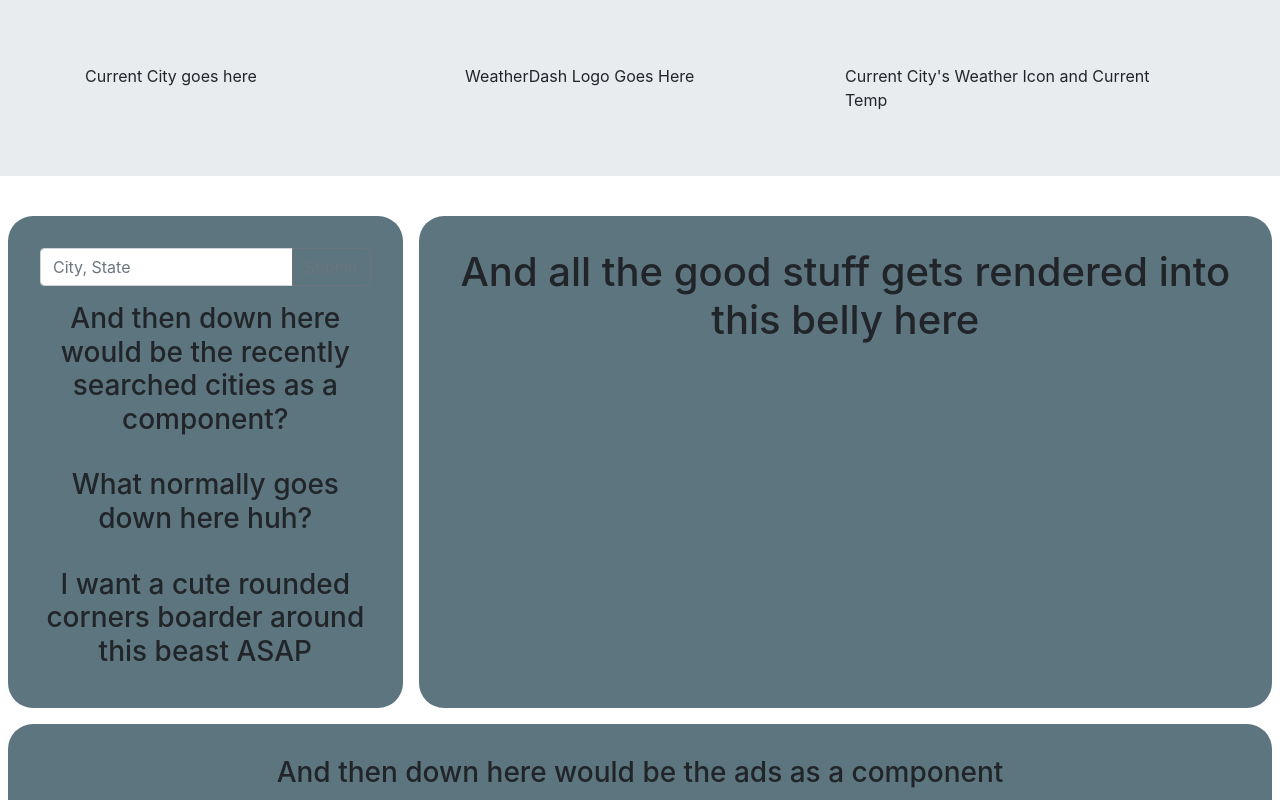
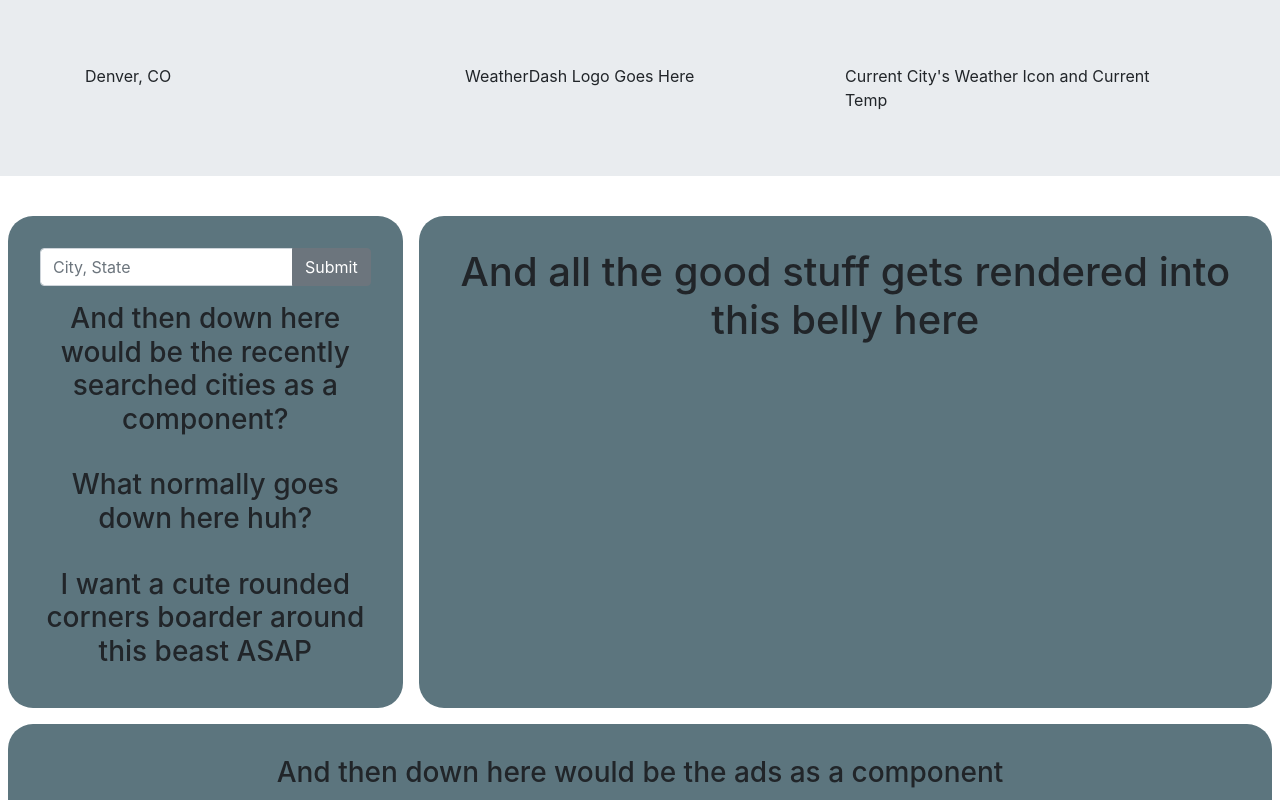
Before and after one commit to missjody/Weather-Dashboard-in-React, a React (Create React App) app: page / in a window 1280 px wide. Shown: the top 800 px of the page. Built offline with nearby package versions, Linux system fonts and the light colour scheme; no server answers.

Commit message:
current city automatically populates with value that state is set to

```diff
--- a/src/components/Header/Header.js
+++ b/src/components/Header/Header.js
@@ -17,13 +17,16 @@
 //                                                                                      //
 //////////////////////////////////////////////////////////////////////////////////////////
 
-import React, {useEffect} from "react";
+import React, {useState, useEffect} from "react";
 import {Jumbotron, Container, Row, Col} from "react-bootstrap"
 
 // import CurCity from "../CurCity/CurCity"
 
 const Header = () => {
 
+    const [city, setCity] = useState("Denver, CO")
+    const [lat, setLat] = useState(39.59)
+    const [lon, setLon] = useState(-104.97)
 
     useEffect(() => {
 
@@ -31,15 +34,19 @@ const Header = () => {
         if ("geolocation" in navigator) {
             console.log("Available");
             navigator.geolocation.getCurrentPosition(function(position) {
-                console.log("Latitude is :", position.coords.latitude.toFixed(2));
-                console.log("Longitude is :", position.coords.longitude.toFixed(2));
+                // console.log("Latitude is :", position.coords.latitude.toFixed(2));
+                setLat(position.coords.latitude.toFixed(2))
+                // console.log("Longitude is :", position.coords.longitude.toFixed(2));
+                setLon(position.coords.longitude.toFixed(2))
+                console.log("Called information, " + lat + ", " + lon + ", " + city);
               });
 
           } else {
-            console.log("Not Available");
+            console.log("Use Default, " + lat + ", " + lon + ", " + city);
           }
 
-    })
+          // added the [] because it was running multiple time on load
+    }, [])
 
 
     return (
@@ -47,7 +54,7 @@ const Header = () => {
             <Container>
                 <Row>
                     {/* <CurCity />  */}
-                    <Col> Current City goes here </Col>
+                    <Col> {city} </Col>
                     <Col> WeatherDash Logo Goes Here </Col>
                     <Col> Current City's Weather Icon and Current Temp </Col>
                 </Row>
--- a/src/components/Search.js
+++ b/src/components/Search.js
@@ -28,7 +28,7 @@ const Search = () => {
                 aria-describedby="basic-addon2"
             />
             <InputGroup.Append>
-                <Button variant="outline-secondary">Submit</Button>
+                <Button variant="secondary">Submit</Button>
             </InputGroup.Append>
         </InputGroup>
 
```
